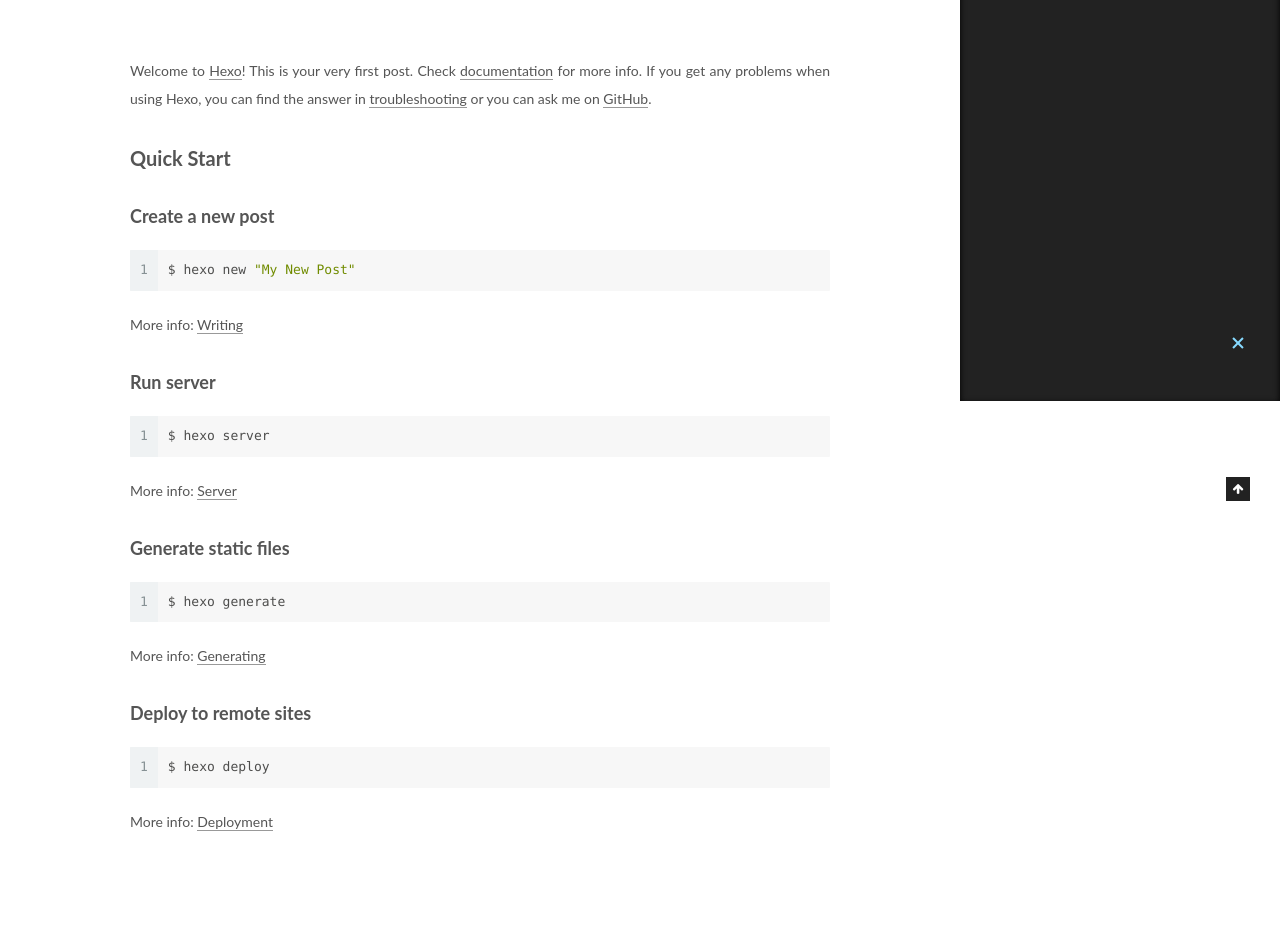
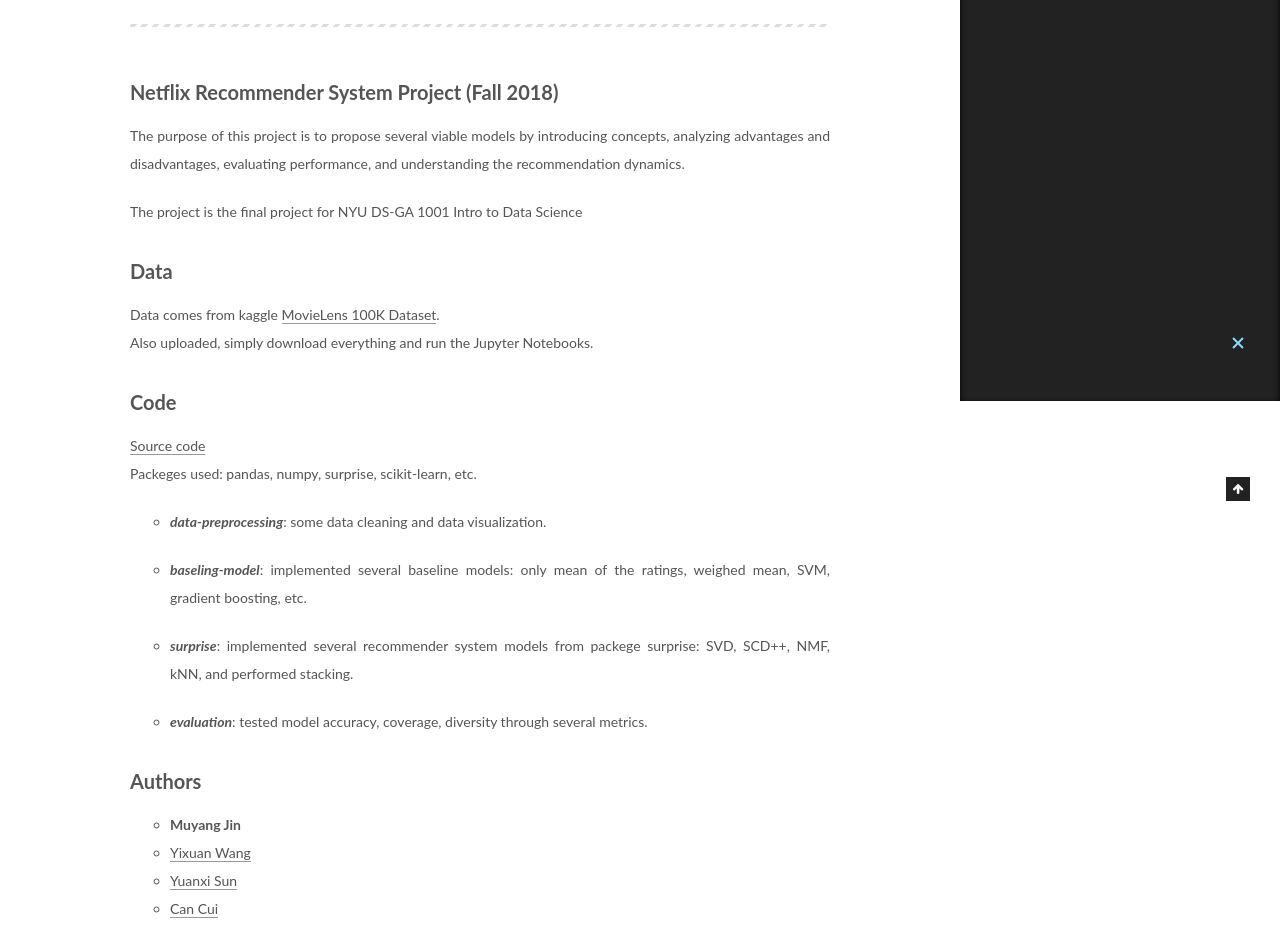
Before and after one commit to muyangjin/muyangjin.github.io, a plain HTML site: page 2019/02/27/hello-world/index.html in a window 1280 px wide. Shown: the part 399-1324 px from the top of the page. Drawn offline with Linux system fonts and the light colour scheme.

Commit message:
Site updated: 2019-02-27 15:34:02

```diff
--- a/2019/02/27/hello-world/index.html
+++ b/2019/02/27/hello-world/index.html
@@ -79,17 +79,17 @@
 
 
 
-<meta name="description" content="Welcome to Hexo! This is your very first post. Check documentation for more info. If you get any problems when using Hexo, you can find the answer in troubleshooting or you can ask me on GitHub. Quick">
+<meta name="description" content="Netflix Recommender System Project (Fall 2018)The purpose of this project is to propose several viable models by introducing concepts, analyzing advantages and disadvantages, evaluating performance,">
 <meta property="og:type" content="article">
-<meta property="og:title" content="Hello World">
+<meta property="og:title" content="Muyang Jin">
 <meta property="og:url" content="http://yoursite.com/2019/02/27/hello-world/index.html">
 <meta property="og:site_name" content="Muyang Jin">
-<meta property="og:description" content="Welcome to Hexo! This is your very first post. Check documentation for more info. If you get any problems when using Hexo, you can find the answer in troubleshooting or you can ask me on GitHub. Quick">
+<meta property="og:description" content="Netflix Recommender System Project (Fall 2018)The purpose of this project is to propose several viable models by introducing concepts, analyzing advantages and disadvantages, evaluating performance,">
 <meta property="og:locale" content="default">
-<meta property="og:updated_time" content="2019-02-27T19:18:15.579Z">
+<meta property="og:updated_time" content="2019-02-27T20:33:00.582Z">
 <meta name="twitter:card" content="summary">
-<meta name="twitter:title" content="Hello World">
-<meta name="twitter:description" content="Welcome to Hexo! This is your very first post. Check documentation for more info. If you get any problems when using Hexo, you can find the answer in troubleshooting or you can ask me on GitHub. Quick">
+<meta name="twitter:title" content="Muyang Jin">
+<meta name="twitter:description" content="Netflix Recommender System Project (Fall 2018)The purpose of this project is to propose several viable models by introducing concepts, analyzing advantages and disadvantages, evaluating performance,">
 
 
 
@@ -125,7 +125,7 @@
 
 
 
-  <title>Hello World | Muyang Jin</title>
+  <title> | Muyang Jin</title>
 
 
 
@@ -249,7 +249,7 @@
 
 
 
-          <h1 class="post-title" itemprop="name headline">Hello World</h1>
+          <h1 class="post-title" itemprop="name headline"></h1>
 
 
         <div class="post-meta">
@@ -299,15 +299,27 @@
 
 
 
-        <p>Welcome to <a href="https://hexo.io/" target="_blank" rel="noopener">Hexo</a>! This is your very first post. Check <a href="https://hexo.io/docs/" target="_blank" rel="noopener">documentation</a> for more info. If you get any problems when using Hexo, you can find the answer in <a href="https://hexo.io/docs/troubleshooting.html" target="_blank" rel="noopener">troubleshooting</a> or you can ask me on <a href="https://github.com/hexojs/hexo/issues" target="_blank" rel="noopener">GitHub</a>.</p>
-<h2 id="Quick-Start"><a href="#Quick-Start" class="headerlink" title="Quick Start"></a>Quick Start</h2><h3 id="Create-a-new-post"><a href="#Create-a-new-post" class="headerlink" title="Create a new post"></a>Create a new post</h3><figure class="highlight bash"><table><tr><td class="gutter"><pre><span class="line">1</span><br></pre></td><td class="code"><pre><span class="line">$ hexo new <span class="string">"My New Post"</span></span><br></pre></td></tr></table></figure>
-<p>More info: <a href="https://hexo.io/docs/writing.html" target="_blank" rel="noopener">Writing</a></p>
-<h3 id="Run-server"><a href="#Run-server" class="headerlink" title="Run server"></a>Run server</h3><figure class="highlight bash"><table><tr><td class="gutter"><pre><span class="line">1</span><br></pre></td><td class="code"><pre><span class="line">$ hexo server</span><br></pre></td></tr></table></figure>
-<p>More info: <a href="https://hexo.io/docs/server.html" target="_blank" rel="noopener">Server</a></p>
-<h3 id="Generate-static-files"><a href="#Generate-static-files" class="headerlink" title="Generate static files"></a>Generate static files</h3><figure class="highlight bash"><table><tr><td class="gutter"><pre><span class="line">1</span><br></pre></td><td class="code"><pre><span class="line">$ hexo generate</span><br></pre></td></tr></table></figure>
-<p>More info: <a href="https://hexo.io/docs/generating.html" target="_blank" rel="noopener">Generating</a></p>
-<h3 id="Deploy-to-remote-sites"><a href="#Deploy-to-remote-sites" class="headerlink" title="Deploy to remote sites"></a>Deploy to remote sites</h3><figure class="highlight bash"><table><tr><td class="gutter"><pre><span class="line">1</span><br></pre></td><td class="code"><pre><span class="line">$ hexo deploy</span><br></pre></td></tr></table></figure>
-<p>More info: <a href="https://hexo.io/docs/deployment.html" target="_blank" rel="noopener">Deployment</a></p>
+        <hr>
+<h2 id="Netflix-Recommender-System-Project-Fall-2018"><a href="#Netflix-Recommender-System-Project-Fall-2018" class="headerlink" title="Netflix Recommender System Project (Fall 2018)"></a>Netflix Recommender System Project (Fall 2018)</h2><p>The purpose of this project is to propose several viable models by introducing concepts, analyzing advantages and disadvantages, evaluating performance, and understanding the recommendation dynamics.</p>
+<p>The project is the final project for NYU DS-GA 1001 Intro to Data Science</p>
+<h2 id="Data"><a href="#Data" class="headerlink" title="Data"></a>Data</h2><p>Data comes from kaggle <a href="https://www.kaggle.com/prajitdatta/movielens-100k-dataset" target="_blank" rel="noopener">MovieLens 100K Dataset</a>.<br>Also uploaded, simply download everything and run the Jupyter Notebooks. </p>
+<h2 id="Code"><a href="#Code" class="headerlink" title="Code"></a>Code</h2><p><a href="https://github.com/muyangjin/Netflix-Recommender-System-Project" target="_blank" rel="noopener">Source code</a><br>Packeges used: pandas, numpy, surprise, scikit-learn, etc.</p>
+<ul>
+<li><p><strong><em>data-preprocessing</em></strong>: some data cleaning and data visualization. </p>
+</li>
+<li><p><strong><em>baseling-model</em></strong>: implemented several baseline models: only mean of the ratings, weighed mean, SVM, gradient boosting, etc.</p>
+</li>
+<li><p><strong><em>surprise</em></strong>: implemented several recommender system models from packege surprise: SVD, SCD++, NMF, kNN, and performed stacking.</p>
+</li>
+<li><p><strong><em>evaluation</em></strong>: tested model accuracy, coverage, diversity through several metrics. </p>
+</li>
+</ul>
+<h2 id="Authors"><a href="#Authors" class="headerlink" title="Authors"></a>Authors</h2><ul>
+<li><strong>Muyang Jin</strong> </li>
+<li><a href="https://github.com/Elainewyxx" target="_blank" rel="noopener">Yixuan Wang</a></li>
+<li><a href="https://github.com/sunyuanxi" target="_blank" rel="noopener">Yuanxi Sun</a></li>
+<li><a href="https://github.com/cuican1432" target="_blank" rel="noopener">Can Cui</a></li>
+</ul>
 
 
     </div>
@@ -438,7 +450,7 @@
 
 
 
-              <div class="post-toc-content"><ol class="nav"><li class="nav-item nav-level-2"><a class="nav-link" href="#Quick-Start"><span class="nav-number">1.</span> <span class="nav-text">Quick Start</span></a><ol class="nav-child"><li class="nav-item nav-level-3"><a class="nav-link" href="#Create-a-new-post"><span class="nav-number">1.1.</span> <span class="nav-text">Create a new post</span></a></li><li class="nav-item nav-level-3"><a class="nav-link" href="#Run-server"><span class="nav-number">1.2.</span> <span class="nav-text">Run server</span></a></li><li class="nav-item nav-level-3"><a class="nav-link" href="#Generate-static-files"><span class="nav-number">1.3.</span> <span class="nav-text">Generate static files</span></a></li><li class="nav-item nav-level-3"><a class="nav-link" href="#Deploy-to-remote-sites"><span class="nav-number">1.4.</span> <span class="nav-text">Deploy to remote sites</span></a></li></ol></li></ol></div>
+              <div class="post-toc-content"><ol class="nav"><li class="nav-item nav-level-2"><a class="nav-link" href="#Netflix-Recommender-System-Project-Fall-2018"><span class="nav-number">1.</span> <span class="nav-text">Netflix Recommender System Project (Fall 2018)</span></a></li><li class="nav-item nav-level-2"><a class="nav-link" href="#Data"><span class="nav-number">2.</span> <span class="nav-text">Data</span></a></li><li class="nav-item nav-level-2"><a class="nav-link" href="#Code"><span class="nav-number">3.</span> <span class="nav-text">Code</span></a></li><li class="nav-item nav-level-2"><a class="nav-link" href="#Authors"><span class="nav-number">4.</span> <span class="nav-text">Authors</span></a></li></ol></div>
 
 
           </div>
--- a/css/main.css
+++ b/css/main.css
@@ -1822,7 +1822,7 @@
   width: 4px;
   height: 4px;
   border-radius: 50%;
-  background: #83ddff;
+  background: #ff58ab;
 }
 .links-of-blogroll {
   font-size: 13px;
```
Also changed, not shown: archives/2019/02/index.html (+1 -1 lines), archives/2019/index.html (+1 -1 lines), archives/index.html (+1 -1 lines), index.html (+22 -10 lines).
